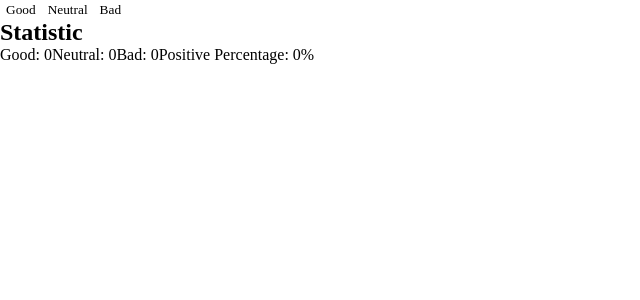
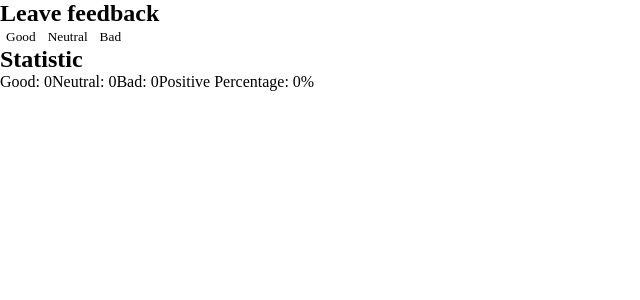
Before and after one commit to BigBlueDraco/goit-react-hw-02-feedback, a React (Create React App) app: page / in a window 1280 px wide. Shown: the top 300 px of the page, without its empty margins (0-640 px from the left). Built offline with nearby package versions, Linux system fonts and the light colour scheme.

Commit message:
add section

```diff
--- a/src/components/App.jsx
+++ b/src/components/App.jsx
@@ -1,6 +1,6 @@
 import {Feedback} from "components/Feedback/Feedback"
 export const App = () => {
   return (
-    <Feedback feedbackOptions = {["good"]}/>
+    <Feedback title = "Leave feedback"/>
   );
 };
--- a/src/components/Feedback/Feedback.jsx
+++ b/src/components/Feedback/Feedback.jsx
@@ -2,6 +2,7 @@ import PropTypes from 'prop-types';
 
 import { Button } from 'components/Button/Button';
 import { Statistics } from 'components/Statistics/Statistics';
+import { Section } from 'components/Section/Section';
 import React from 'react';
 
 export class Feedback extends React.Component{
@@ -38,19 +39,23 @@ export class Feedback extends React.Component{
 
         return(
         <>
-        {this.props.title&&<h2>{this.props.title}</h2>}
-
+        <Section title={this.props.title}>
             <div className='feedback-wrap'>
                 <Button func={this.addGood} text="Good"/>
                 <Button func={this.addNeutral} text="Neutral"/>
                 <Button func={this.addBad} text="Bad"/>
             </div>
+        </Section>
 
-        <Statistics title="Statistic"
+        <Section title="Statistic" >
+            <Statistics
+
                 good ={this.state.good}
                 neutral={this.state.neutral}
                 bad = {this.state.bad}
                 positivePercentage = {this.positivePercentage()}/>
+        </Section>
+
         </>
     );
     }
--- /dev/null
+++ b/src/components/Section/Section.jsx
@@ -0,0 +1,8 @@
+export const Section = ({title, children}) => {
+    return(
+        <section>
+            {title&&<h2>{title}</h2>}
+            {children}
+        </section>
+    )
+}
```
Lines whose indentation alone changed are shown as unchanged.
